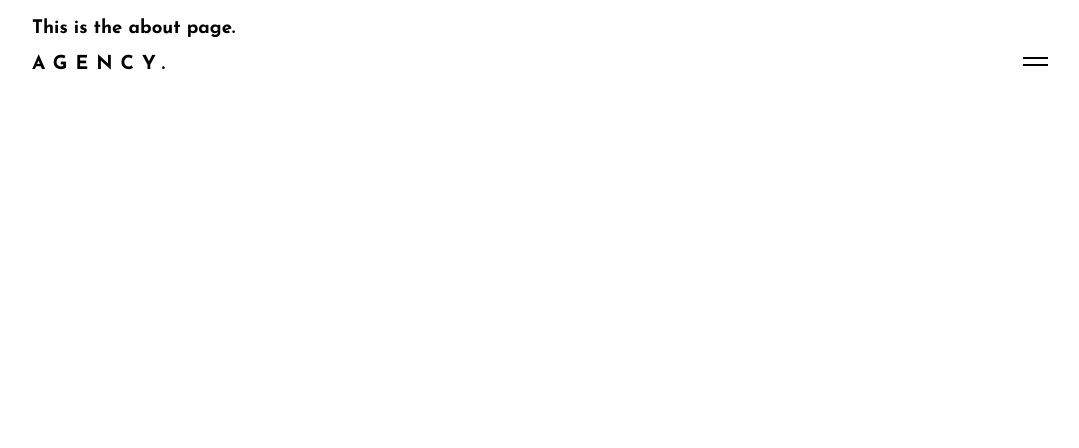
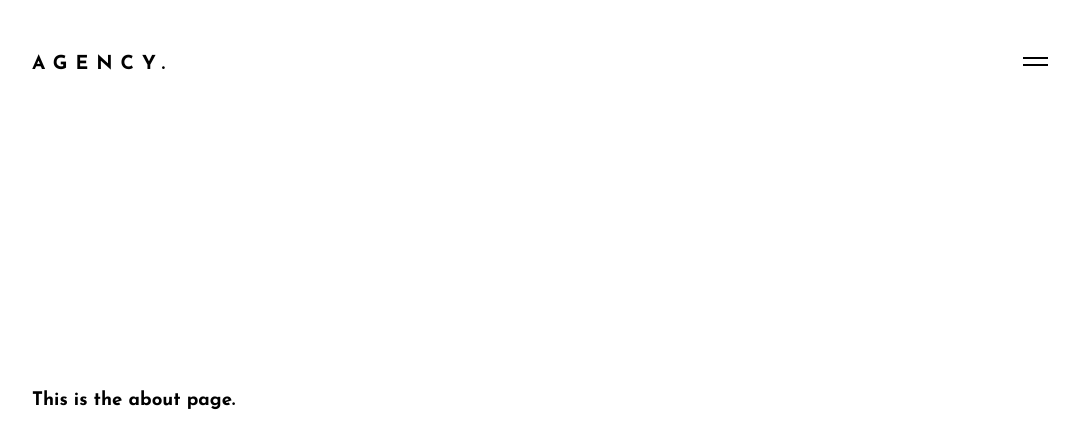
Before and after one commit to glitchy-Lord/awwwards-melriver, a React (Create React App) app: page /about-us in a window 1280 px wide. Shown: the top 448 px of the page, without its empty margins (100-1179 px from the left). Built offline with nearby package versions, Linux system fonts and the light colour scheme.

Commit message:
improved responsiveness

```diff
--- a/src/App.js
+++ b/src/App.js
@@ -1,9 +1,12 @@
-import React, { useEffect } from 'react';
+import React, { useEffect, useState } from 'react';
 import gsap from 'gsap';
 import { Route } from 'react-router-dom';
 
+import './styles/App.scss';
+
+// components
 import Header from './components/Header';
-import './styles/App.scss';
+import Navigation from './components/Navigation';
 
 // pages
 import Home from './pages/Home';
@@ -21,19 +24,51 @@ const routes = [
 	{ path: '/about-us', name: 'About Us', Component: About },
 ];
 
+function debounce(fn, ms) {
+	let timer;
+	return () => {
+		clearTimeout(timer);
+		timer = setTimeout(() => {
+			timer = null;
+			fn.apply(this, arguments);
+		}, ms);
+	};
+}
+
 function App() {
+	const [dimensions, setDimensions] = useState({
+		height: window.innerHeight,
+		width: window.innerWidth,
+	});
+
 	useEffect(() => {
 		// Grab inner height of window for mobile reasons when dealing with vh
-		let vh = window.innerHeight * 0.01;
+		let vh = dimensions.height * 0.01;
 		// Set css variable vh
 		document.documentElement.style.setProperty('--vh', `${vh}px`);
 
+		const HandleResize = () => {
+			setDimensions({
+				height: window.innerHeight,
+				width: window.innerWidth,
+			});
+		};
+
+		const debouncedHandleResize = debounce(HandleResize, 1000);
+
+		window.addEventListener('resize', debouncedHandleResize);
+
 		// prevents flashing
 		gsap.to('body', 0, { css: { visibility: 'visible' } });
+
+		return () => {
+			window.removeEventListener('resize', debouncedHandleResize);
+		};
 	}, []);
 
 	return (
 		<>
+			{console.log(dimensions)}
 			<Header />
 			<div className='App'>
 				{routes.map(({ path, Component }) => (
@@ -42,6 +77,7 @@ function App() {
 					</Route>
 				))}
 			</div>
+			<Navigation />
 		</>
 	);
 }
--- /dev/null
+++ b/src/components/Navigation.jsx
@@ -0,0 +1,72 @@
+import React from 'react';
+import { NavLink } from 'react-router-dom';
+
+const Navigation = () => {
+	return (
+		<nav className='navbar'>
+			<div className='container'>
+				<div className='nav-columns'>
+					<div className='nav-column'>
+						<div className='nav-label'>Menu</div>
+						<ul className='nav-links'>
+							<li>
+								<NavLink to='/case-studies' exact>
+									Case Studies
+								</NavLink>
+							</li>
+							<li>
+								<NavLink to='/approach' exact>
+									Approach
+								</NavLink>
+							</li>
+							<li>
+								<NavLink to='/services' exact>
+									Services
+								</NavLink>
+							</li>
+							<li>
+								<NavLink to='/about-us' exact>
+									About Us
+								</NavLink>
+							</li>
+						</ul>
+					</div>
+					<div className='nav-column'>
+						<div className='nav-label'>Contact</div>
+						<div className='nav-infos'>
+							<ul className='nav-info'>
+								<li className='nav-info-label'>Email</li>
+								<li>
+									<NavLink to='/contact' exact>
+										Get in touch with us
+									</NavLink>
+								</li>
+								<li>
+									<NavLink to='/audit' exact>
+										Get a free audit
+									</NavLink>
+								</li>
+							</ul>
+							<ul className='nav-info'>
+								<li className='nav-info-label'>Headquarters</li>
+								<li>Route du Jura 49</li>
+								<li>1700 Fribourg</li>
+								<li>Switzerland</li>
+							</ul>
+							<ul className='nav-info'>
+								<li className='nav-info-label'>Phone</li>
+								<li>+41 (0) 75 510 28 70</li>
+							</ul>
+							<ul className='nav-info'>
+								<li className='nav-info-label'>Legal</li>
+								<li>Privacy and Cookies</li>
+							</ul>
+						</div>
+					</div>
+				</div>
+			</div>
+		</nav>
+	);
+};
+
+export default Navigation;
--- a/src/styles/App.scss
+++ b/src/styles/App.scss
@@ -5,6 +5,7 @@
 @import './components/banner.scss';
 @import './components/cases.scss';
 @import './components/introOverlay.scss';
+@import './components/navigation.scss';
 
 body,
 html {
@@ -61,3 +62,20 @@ html {
 		height: 100%;
 	}
 }
+
+.App {
+	z-index: 2;
+	transform: translateY(0);
+	position: relative;
+}
+
+.page {
+	height: 100vh;
+	width: 100%;
+	background-color: $white;
+
+	.row {
+		display: flex;
+		align-items: center;
+	}
+}
--- a/src/styles/components/banner.scss
+++ b/src/styles/components/banner.scss
@@ -1,6 +1,6 @@
 .main {
 	height: 50vh; //fallback option
-	// height: calc(var(--vh, 1vh) * 50);
+	height: calc(var(--vh, 1vh) * 50);
 	background-color: $white;
 
 	.row {
--- a/src/styles/components/cases.scss
+++ b/src/styles/components/cases.scss
@@ -1,6 +1,6 @@
 .cases {
 	height: 50vh;
-	// height: calc(var(--vh, 1vh) * 50);
+	height: calc(var(--vh, 1vh) * 50);
 
 	&-navigation {
 		position: absolute;
@@ -53,7 +53,7 @@
 			&-details {
 				width: calc(100vw / 3);
 				height: 50vh;
-				// height: calc(var(--vh, 1vh) * 50);
+				height: calc(var(--vh, 1vh) * 50);
 				display: flex;
 				flex-direction: column;
 				justify-content: center;
--- a/src/styles/components/introOverlay.scss
+++ b/src/styles/components/introOverlay.scss
@@ -1,7 +1,7 @@
 .intro-overlay {
 	.top {
 		height: 50vh;
-		// height: calc(var(--vh, 1vh) * 50);
+		height: calc(var(--vh, 1vh) * 50);
 		position: absolute;
 		width: 100%;
 		z-index: 8;
@@ -38,7 +38,7 @@
 	}
 	.bottom {
 		height: 50vh;
-		// height: calc(var(--vh, 1vh) * 50);
+		height: calc(var(--vh, 1vh) * 50);
 		position: absolute;
 		width: 100%;
 		bottom: 0;
--- a/src/styles/components/navigation.scss
+++ b/src/styles/components/navigation.scss
@@ -0,0 +1,148 @@
+.navbar {
+	left: 0;
+	top: -1px;
+	width: 100%;
+	height: 100%;
+	z-index: 1;
+	// display: none;
+	position: fixed;
+	overflow: hidden;
+	background-color: $yellow;
+
+	a {
+		position: relative;
+
+		&::after {
+			content: '';
+			position: absolute;
+			width: 0;
+			height: 2px;
+			display: block;
+			margin-top: 5px;
+			right: 0;
+			background-color: $black;
+			transition: 0.4s ease;
+		}
+
+		&:hover {
+			&::after {
+				width: 100%;
+				left: 0;
+			}
+		}
+	}
+
+	.nav-columns {
+		transform: translateY(125px);
+		display: flex;
+		padding: 0 32px;
+
+		@include media('<=654px') {
+			flex-direction: column;
+		}
+
+		@include media('<=phone') {
+			padding: 0 16px;
+		}
+
+		.nav-column {
+			width: 45%;
+
+			@include media('<=654px') {
+				width: 100%;
+			}
+			&:last-child {
+				width: 55%;
+
+				@include media('<=654px') {
+					width: 100%;
+				}
+			}
+
+			.nav-label {
+				margin-bottom: 3rem;
+				font-size: 1.2rem;
+
+				@include media('<=tablet') {
+					font-size: 1rem;
+					margin-bottom: 1.4rem;
+				}
+
+				@include media('<=phone') {
+					font-size: 0.875rem;
+					margin-bottom: 1.2rem;
+				}
+			}
+
+			.nav-links {
+				padding: 0;
+				margin: 0;
+
+				li {
+					list-style: none;
+					margin-bottom: 2.8rem;
+
+					@include media('<=phone') {
+						margin-bottom: 1.6rem;
+					}
+
+					a {
+						font-weight: 600;
+						font-size: 2.8rem;
+						text-decoration: none;
+						color: $black;
+
+						@include media('<=phone') {
+							font-size: 2rem;
+						}
+					}
+				}
+			}
+			.nav-infos {
+				display: flex;
+				flex-wrap: wrap;
+
+				@include media('<=654px') {
+					justify-content: space-between;
+				}
+
+				.nav-info {
+					padding: 0;
+					width: 50%;
+
+					&:nth-child(2),
+					&:nth-child(3) {
+						@include media('<=654px') {
+							display: none;
+						}
+					}
+
+					.nav-info-label {
+						font-weight: 600;
+					}
+					li {
+						font-weight: 300;
+						list-style: none;
+						font-size: 1.4rem;
+						margin-bottom: 1.2rem;
+
+						@include media('<=tablet') {
+							font-size: 1.2rem;
+							margin-bottom: 1rem;
+						}
+
+						@include media('<=phone') {
+							font-size: 1rem;
+							margin-bottom: 0.875rem;
+						}
+
+						a {
+							text-decoration: none;
+							color: $black;
+						}
+					}
+				}
+			}
+		}
+	}
+}
```
